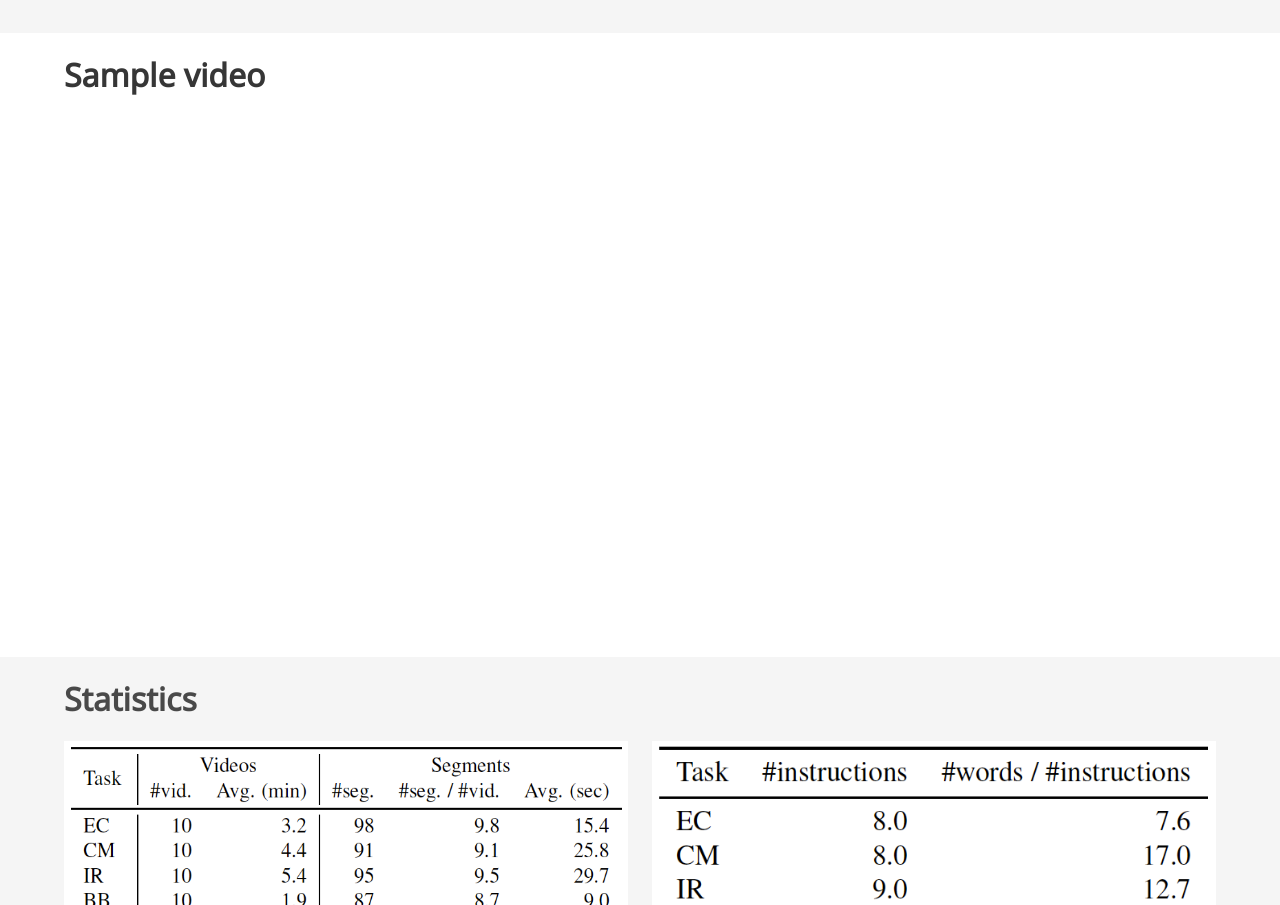
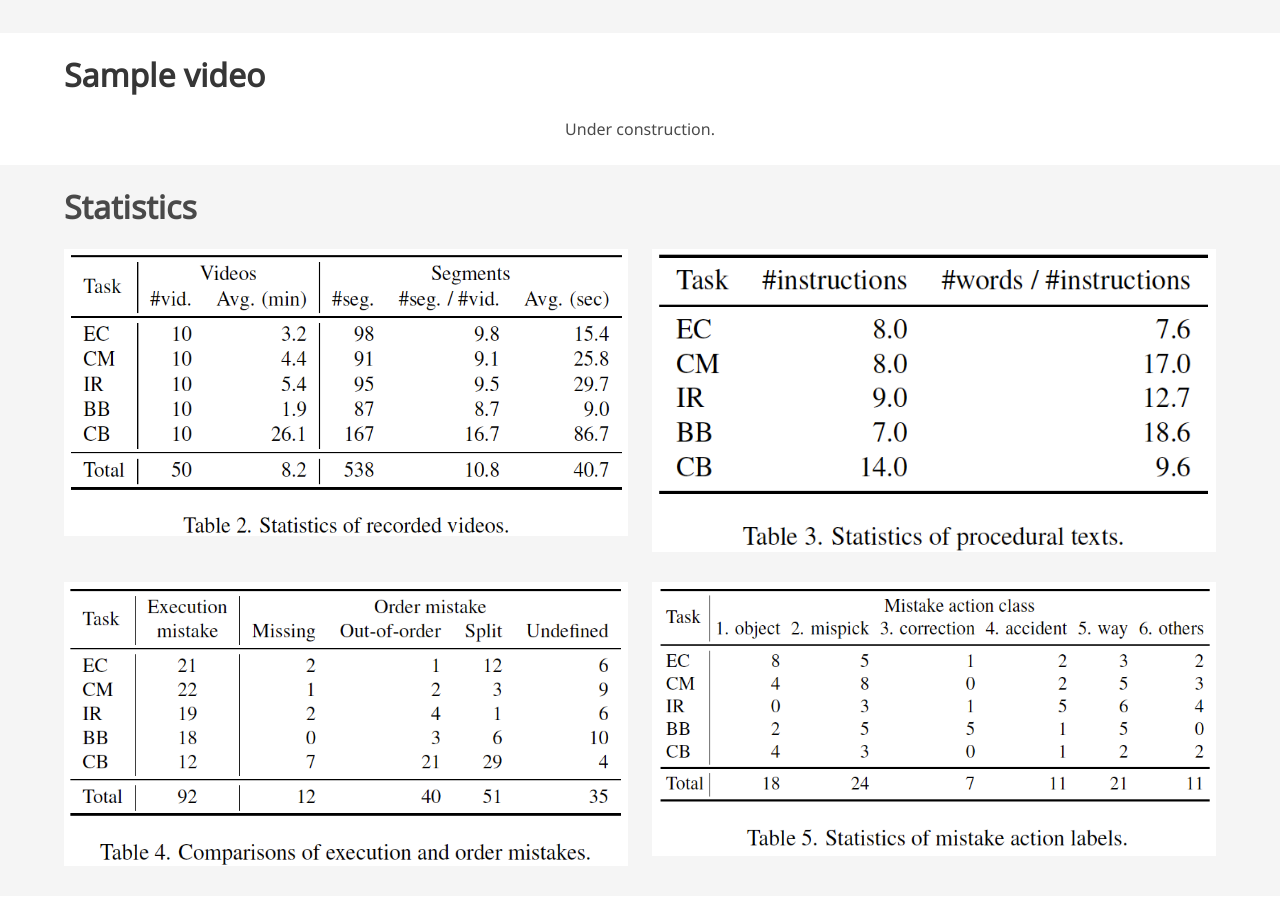
Before and after one commit to Y-Haneji/EgoOops-project-page, a plain HTML site: page index.html in a window 1280 px wide. Shown: the part 1328-2233 px from the top of the page. Drawn offline with nearby package versions, Linux system fonts and the light colour scheme; some icons are missing; a web font is replaced by a local one.

Commit message:
Replace the placeholder of sample video by a text "Under constructionn."

```diff
--- a/index.html
+++ b/index.html
@@ -212,14 +212,15 @@
       <div class="container">
         <!-- Paper video. -->
         <h2 class="title is-3">Sample video</h2>
-        <div class="columns is-centered has-text-centered">
-          <div class="column is-four-fifths">
-            <div class="publication-video">
+        <!-- <div class="columns is-centered has-text-centered"> -->
+          <!-- <div class="column is-four-fifths"> -->
+            <!-- <div class="publication-video"> -->
               <!-- Youtube embed code here -->
               <!-- <iframe src="https://www.youtube.com/embed/JkaxUblCGz0" frameborder="0" allow="autoplay; encrypted-media" allowfullscreen></iframe> -->
-            </div>
-          </div>
-        </div>
+            <!-- </div> -->
+          <!-- </div> -->
+        <!-- </div> -->
+        <div class="content has-text-centered"><p>Under construction.</p></div>
       </div>
     </div>
   </section>
```
